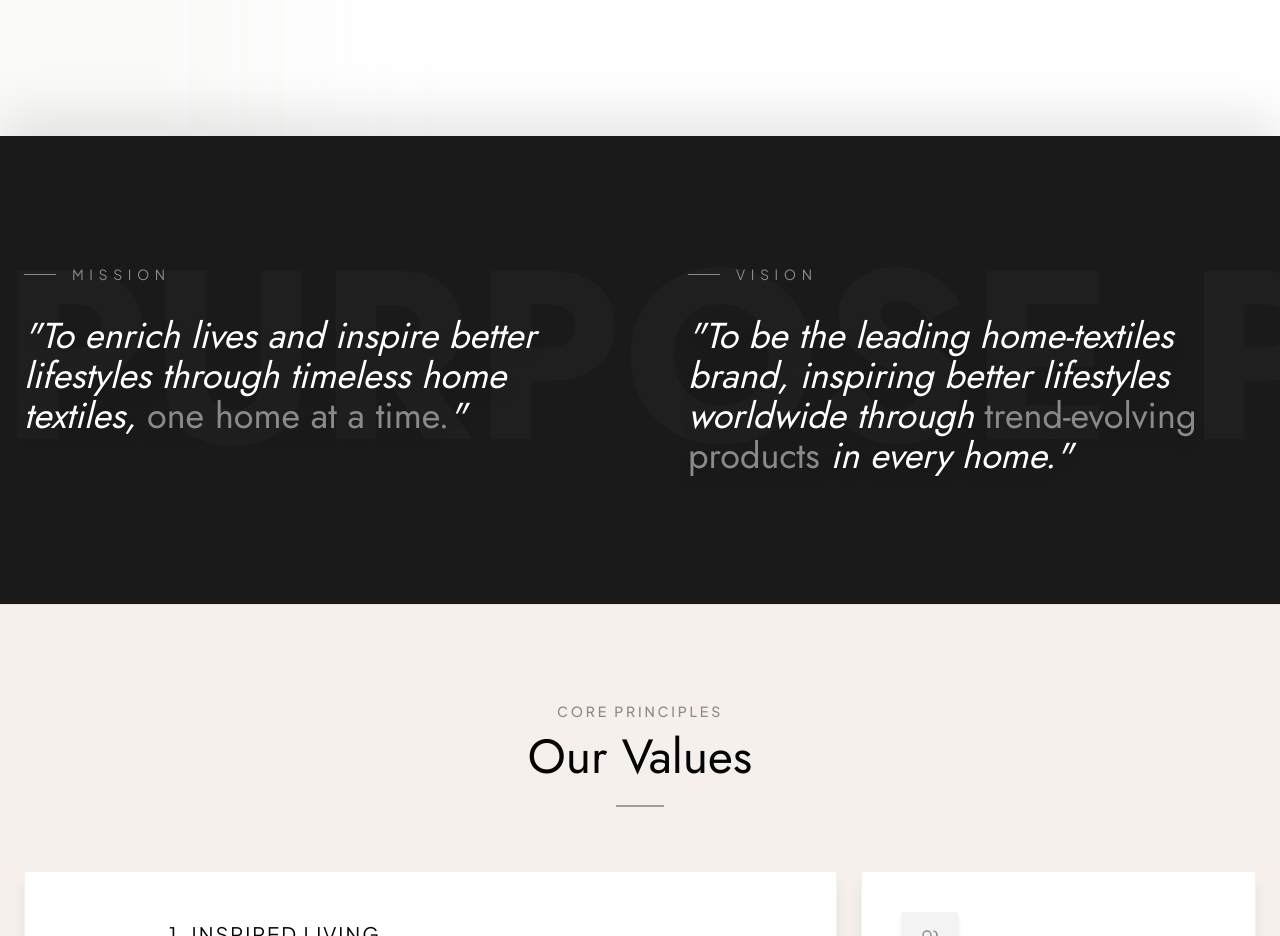
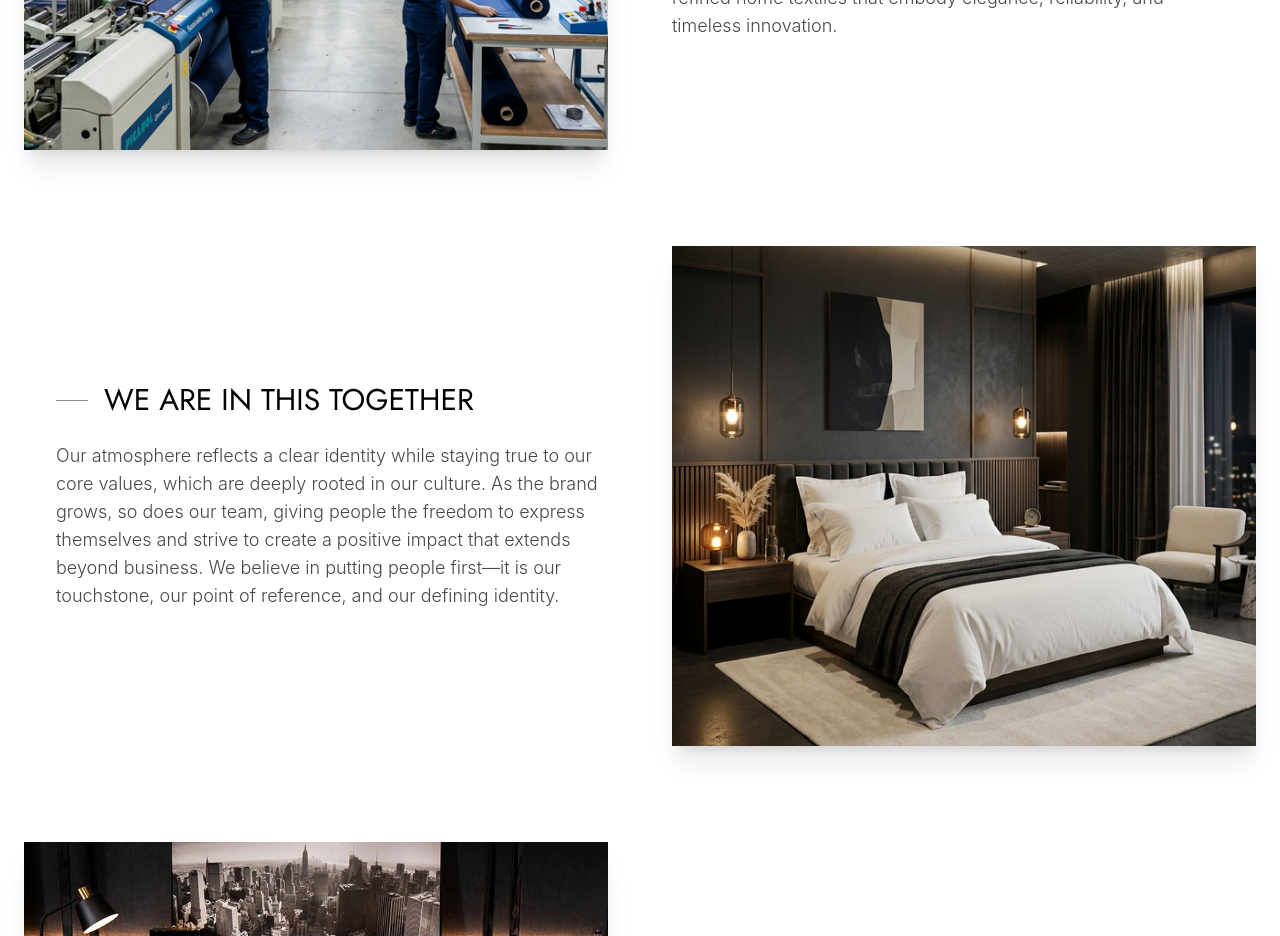
Before and after one commit to prabhashu/yarns_lanka_new, a Next.js app: page /about in a window 1280 px wide. Shown: the part 5040-5976 px from the top of the page. Built offline with nearby package versions, Linux system fonts and the light colour scheme.

Commit message:
Update About page with sticky Mission and Vision sections

```diff
--- a/src/app/about/page.tsx
+++ b/src/app/about/page.tsx
@@ -1,7 +1,7 @@
 "use client";
 
 import Image from "next/image";
-import { motion } from "framer-motion";
+import { motion, useScroll, useTransform } from "framer-motion";
 import { useRef } from "react";
 import Header from "@/components/layout/Header";
 import Footer from "@/components/layout/Footer";
@@ -16,6 +16,93 @@ import {
   Heart,
   Sparkles
 } from "lucide-react";
+
+const StickyScrollSection = ({
+  title,
+  subtitle,
+  description,
+  highlight,
+  imageSrc,
+  bgColor
+}: {
+  title: string;
+  subtitle: string;
+  description: string;
+  highlight: string;
+  imageSrc: string;
+  bgColor: string;
+}) => {
+  const ref = useRef<HTMLElement>(null);
+  const { scrollYProgress } = useScroll({
+    target: ref,
+    offset: ["start start", "end end"]
+  });
+
+  const titleOpacity = useTransform(scrollYProgress, [0, 0.3], [1, 0]);
+  const titleY = useTransform(scrollYProgress, [0, 0.3], [0, -100]);
+
+  const descOpacity = useTransform(scrollYProgress, [0.4, 0.6, 0.8, 1], [0, 1, 1, 0]);
+  const descY = useTransform(scrollYProgress, [0.4, 0.6, 0.8, 1], [100, 0, 0, -100]);
+
+  const imageScale = useTransform(scrollYProgress, [0, 1], [1, 1.15]);
+  const overlayOpacity = useTransform(scrollYProgress, [0, 0.5], [0.5, 0.8]);
+
+  return (
+    <section ref={ref} className={`relative h-[250vh] ${bgColor}`}>
+      <div className="sticky top-0 h-screen w-full flex flex-col items-center justify-center overflow-hidden">
+        {/* Background Image */}
+        <div className="absolute inset-0 z-0">
+          <motion.div style={{ scale: imageScale }} className="w-full h-full origin-center">
+            <Image
+              src={imageSrc}
+              alt={title}
+              fill
+              sizes="100vw"
+              className="object-cover"
+            />
+          </motion.div>
+          <motion.div
+            style={{ opacity: overlayOpacity }}
+            className={`absolute inset-0 ${bgColor === 'bg-brand-black' ? 'bg-[#050505]' : 'bg-[#1A1A1A]'}`}
+          ></motion.div>
+        </div>
+
+        {/* Content */}
+        <div className="relative z-10 w-full px-6 h-full">
+
+          {/* Title Area */}
+          <motion.div
+            style={{ opacity: titleOpacity, y: titleY }}
+            className="absolute inset-0 flex flex-col items-center justify-center w-full pointer-events-none"
+          >
+            <h3 className="text-white/70 font-sans text-sm md:text-base tracking-[0.5em] uppercase mb-6 flex items-center justify-center gap-4">
+              <span className="w-16 h-[1px] bg-white/50"></span> {subtitle} <span className="w-16 h-[1px] bg-white/50"></span>
+            </h3>
+            <h2 className="text-6xl sm:text-7xl md:text-9xl font-serif font-bold text-white tracking-widest uppercase text-center w-full text-center">
+              {title}
+            </h2>
+          </motion.div>
+
+          {/* Description Area */}
+          <motion.div
+            style={{ opacity: descOpacity, y: descY }}
+            className="absolute inset-0 flex flex-col items-center justify-center w-full px-6 pointer-events-none"
+          >
+            <div className="max-w-5xl mx-auto w-full flex flex-col items-center">
+              <h3 className="text-brand-grey-light font-sans text-xs md:text-sm tracking-[0.4em] uppercase mb-8 md:mb-12 flex items-center justify-center gap-4">
+                <span className="w-8 h-[1px] bg-brand-grey-light"></span> THE {subtitle} <span className="w-8 h-[1px] bg-brand-grey-light"></span>
+              </h3>
+              <p className="text-2xl sm:text-3xl md:text-5xl lg:text-5xl font-serif leading-[1.3] text-white italic drop-shadow-xl text-center">
+                &quot;{description} <span className="text-brand-grey-medium not-italic">{highlight}</span>&quot;
+              </p>
+            </div>
+          </motion.div>
+
+        </div>
+      </div>
+    </section>
+  );
+};
 
 export default function About() {
   const containerRef = useRef<HTMLDivElement>(null);
@@ -51,7 +138,7 @@ export default function About() {
     <>
       <Header />
 
-      <main ref={containerRef} className="w-full bg-brand-cream overflow-hidden relative">
+      <main ref={containerRef} className="w-full bg-brand-cream relative">
         {/* --- PAGE HERO --- */}
         <section className="relative h-[45vh] min-h-[350px] flex items-center justify-center">
           <div className="absolute inset-0 w-full h-full z-0">
@@ -83,6 +170,26 @@ export default function About() {
             </motion.div>
           </div>
         </section>
+
+        {/* --- MISSION (Sticky Scroll) --- */}
+        <StickyScrollSection
+          title="MISSION"
+          subtitle="PURPOSE"
+          description="To enrich lives and inspire better lifestyles through timeless home textiles,"
+          highlight="one home at a time."
+          imageSrc="https://images.unsplash.com/photo-1601578318413-af2284f10486?q=80&w=1064&auto=format&fit=crop&ixlib=rb-4.1.0&ixid=M3wxMjA3fDB8MHxwaG90by1wYWdlfHx8fGVufDB8fHx8fA%3D%3D"
+          bgColor="bg-brand-charcoal"
+        />
+
+        {/* --- VISION (Sticky Scroll) --- */}
+        <StickyScrollSection
+          title="VISION"
+          subtitle="FUTURE"
+          description="To be the leading home-textiles brand, inspiring better lifestyles worldwide through"
+          highlight="trend-evolving products in every home."
+          imageSrc="https://images.unsplash.com/photo-1583847268964-b28dc8f51f92?q=80&w=2000&auto=format&fit=crop"
+          bgColor="bg-brand-black"
+        />
 
         {/* --- WHO WE ARE (Parallax Scroll) --- */}
         <section className="relative bg-white py-24 z-20">
@@ -258,36 +365,6 @@ export default function About() {
           </div>
         </section>
 
-        {/* --- MISSION & VISION (Massive Typography) --- */}
-        <section className="py-24 md:py-32 bg-brand-charcoal text-white relative overflow-hidden rounded-none md:rounded-none shadow-[0_-20px_50px_rgba(0,0,0,0.1)]">
-          {/* Background Text */}
-          <div className="absolute top-10 left-0 w-full overflow-hidden opacity-[0.02] pointer-events-none select-none">
-             <span className="text-[10rem] md:text-[15rem] font-serif font-bold whitespace-nowrap">PURPOSE PURPOSE</span>
-          </div>
-
-          <div className="container mx-auto px-6 relative z-10">
-            <div className="grid grid-cols-1 lg:grid-cols-2 gap-16 lg:gap-24">
-              <AnimatedSection direction="right">
-                <h3 className="text-brand-grey-medium font-sans text-xs md:text-sm tracking-[0.4em] uppercase mb-8 flex items-center gap-4">
-                  <span className="w-8 h-[1px] bg-brand-grey-medium"></span> MISSION
-                </h3>
-                <p className="text-2xl md:text-4xl font-serif leading-[1.3] text-white italic drop-shadow-lg">
-                  &quot;To enrich lives and inspire better lifestyles through timeless home textiles, <span className="text-brand-grey-medium not-italic">one home at a time.</span>&quot;
-                </p>
-              </AnimatedSection>
-
-              <AnimatedSection direction="left" delay={0.2}>
-                <h3 className="text-brand-grey-medium font-sans text-xs md:text-sm tracking-[0.4em] uppercase mb-8 flex items-center gap-4">
-                  <span className="w-8 h-[1px] bg-brand-grey-medium"></span> VISION
-                </h3>
-                <p className="text-2xl md:text-4xl font-serif leading-[1.3] text-white italic drop-shadow-lg">
-                  &quot;To be the leading home-textiles brand, inspiring better lifestyles worldwide through <span className="text-brand-grey-medium not-italic">trend-evolving products</span> in every home.&quot;
-                </p>
-              </AnimatedSection>
-            </div>
-          </div>
-        </section>
-
         {/* --- VALUES (Dynamic Bento) --- */}
         <section className="py-24 bg-brand-cream border-t border-black/5 relative">
           <div className="container mx-auto px-6">
--- a/src/app/globals.css
+++ b/src/app/globals.css
@@ -37,7 +37,7 @@
   html,
   body {
     max-width: 100vw;
-    overflow-x: hidden;
+    overflow-x: clip;
     background-color: var(--background);
     color: var(--foreground);
     font-family: var(--font-sans);
```
